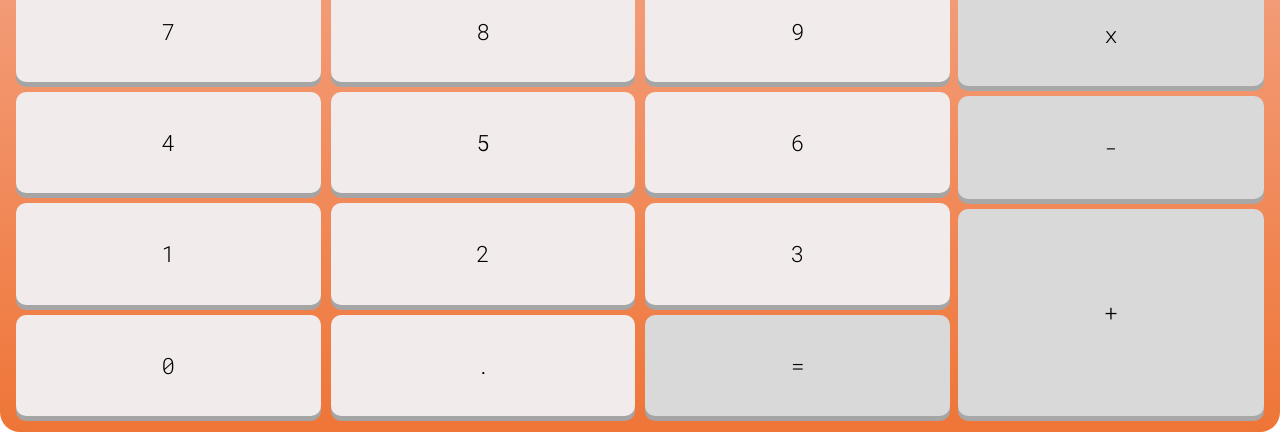
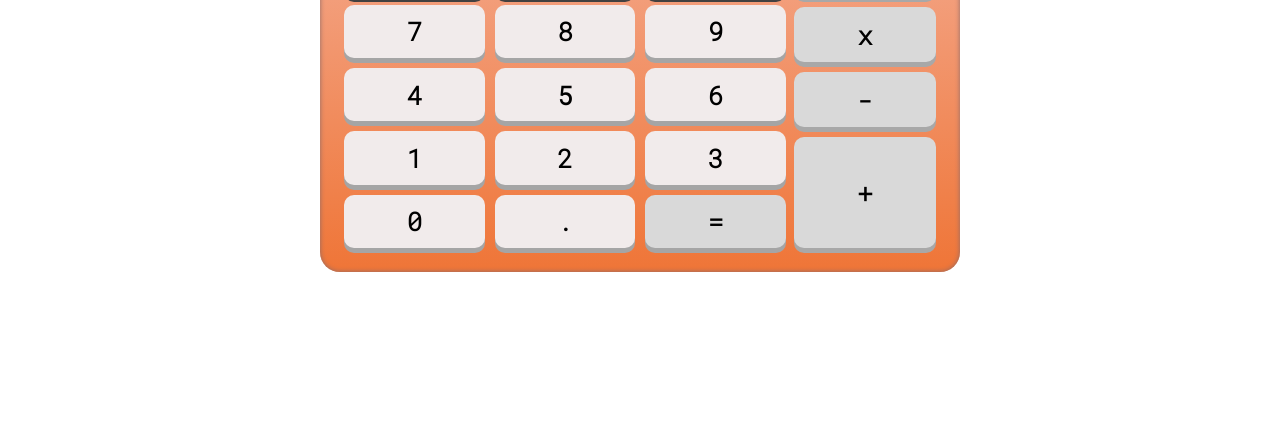
Before and after one commit to AzrielleP/calculator, a plain HTML site: page index.html in a window 1280 px wide. Shown: the part 368-800 px from the top of the page. Drawn offline with nearby package versions, Linux system fonts and the light colour scheme.

Commit message:
Added box shadow on container

```diff
--- a/style.css
+++ b/style.css
@@ -22,11 +22,12 @@ body{
     filter: progid:DXImageTransform.Microsoft.gradient( startColorstr='#f5b6a3', endColorstr='#ef7537',GradientType=0 ); /* IE6-9 */
 
     border-radius: 20px;
-    padding: 1em;
+    padding: 1.5em;
     display: grid;
     grid-template:repeat(7, 1fr) / repeat(4,1fr);
     row-gap: 8px;
     column-gap: 8px;
+    box-shadow: inset 0 0 5px #896A6A;
 }
 
 
@@ -44,6 +45,8 @@ body{
     row-gap: 1em;
     justify-items: right;
     align-items: center;
+    margin-bottom: 1em;
+    box-shadow: inset 0 0 5px #000000;
 }
 
 .equation{
@@ -51,14 +54,15 @@ body{
 }
 
 .inputAndResult{
-    font-size: 2.5em;
+    font-size: 2.3em;
     font-weight: bolder;
 }
 
 
 /* =============  BUTTONS ============= */
 button{
-    font: 1.4em "Roboto Mono", monospace;
+    font: 1.6em "Roboto Mono", monospace;
+    font-weight: bold;
     border: none;
     border-radius: 10px;
 }
@@ -105,7 +109,6 @@ button:focus{
     grid-template-columns: repeat(3, 1fr);
     row-gap: 10px;
     column-gap: 10px;
-
 }
 
 .numbers button{
@@ -121,5 +124,18 @@ button:active{
     box-shadow: none;
     position: relative;
     top: 5px;
+}
 
+
+@media screen and (min-width:768px){
+    body{
+        display: flex;
+        justify-content: center;
+        align-items: center;
+        height: 100vh;
+    }
+    .container{
+        height: 60vh;
+        width: 50vw;
+    }
 }
```
